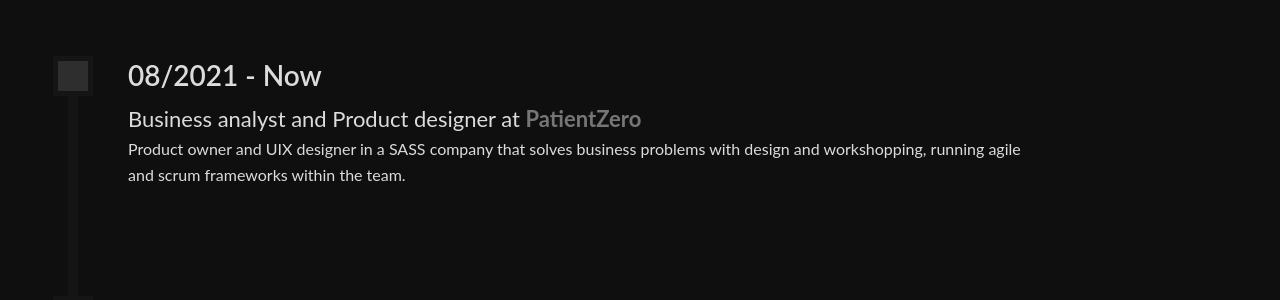
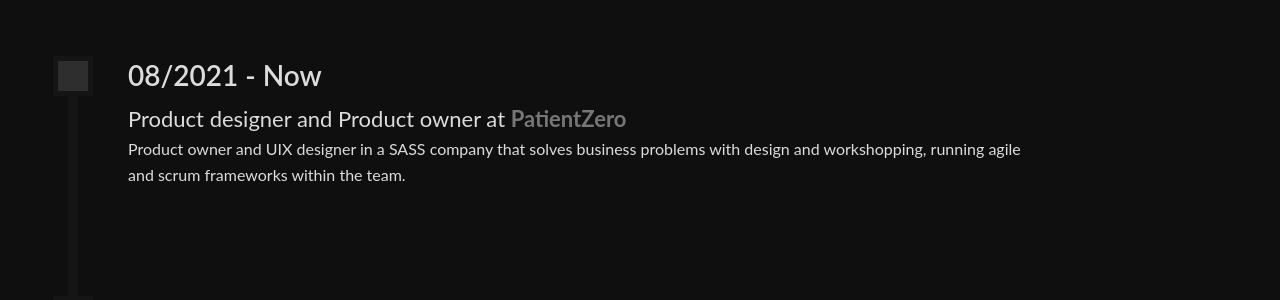
Before and after one commit to t-siri/portfolio-2022, a Jekyll site: the page built from _pages/experience.html, in a window 1280 px wide. Shown: the part 168-468 px from the top of the page. Built offline with Jekyll 4.4.1, drawn with Linux system fonts in a browser that asks for light colours; some web fonts are replaced.

Commit message:
Update experience.yml

```diff
--- a/_data/experience.yml
+++ b/_data/experience.yml
@@ -1,5 +1,5 @@
 - date: 08/2021 - Now
-  title: Business analyst and Product designer
+  title: Product designer and Product owner
   company: PatientZero
   complink: https://www.pz.com.au/
   description: Product owner and UIX designer in a SASS company that solves business problems with design and workshopping, running agile and scrum frameworks within the team.
```
